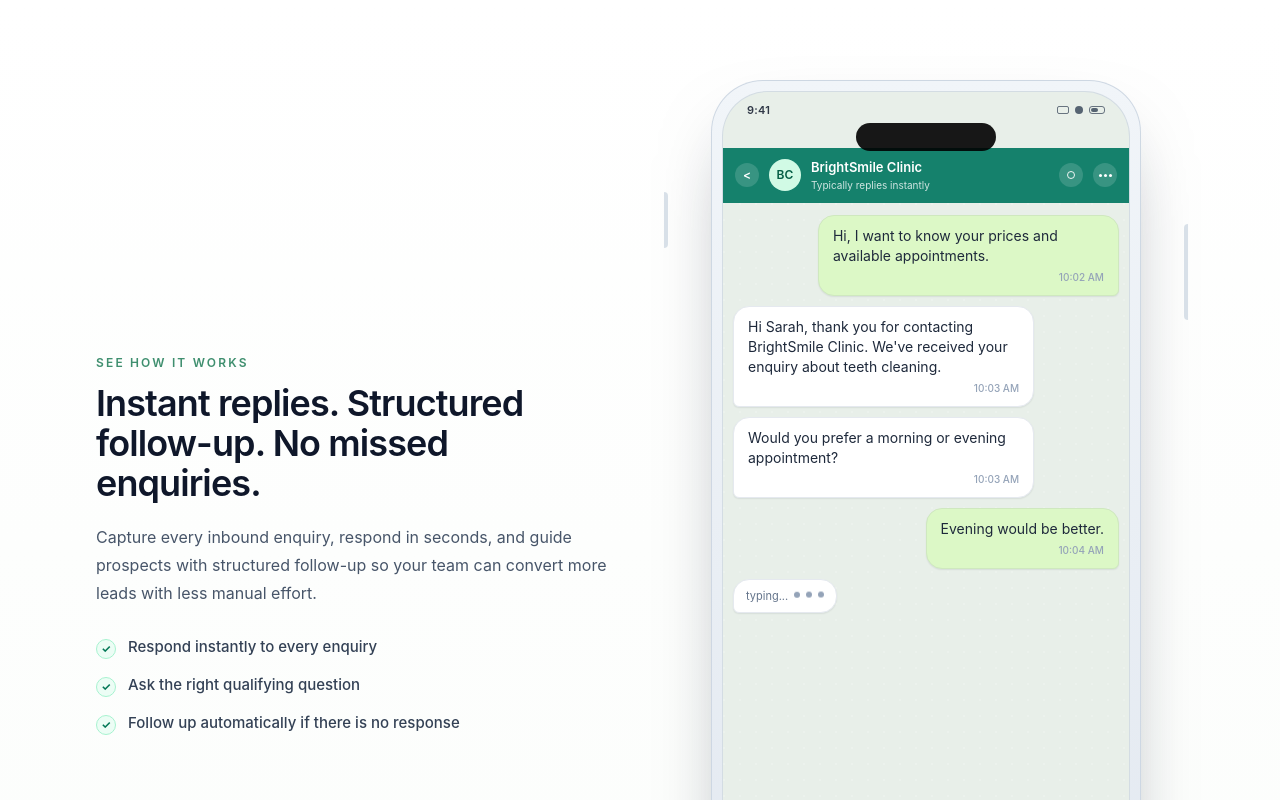
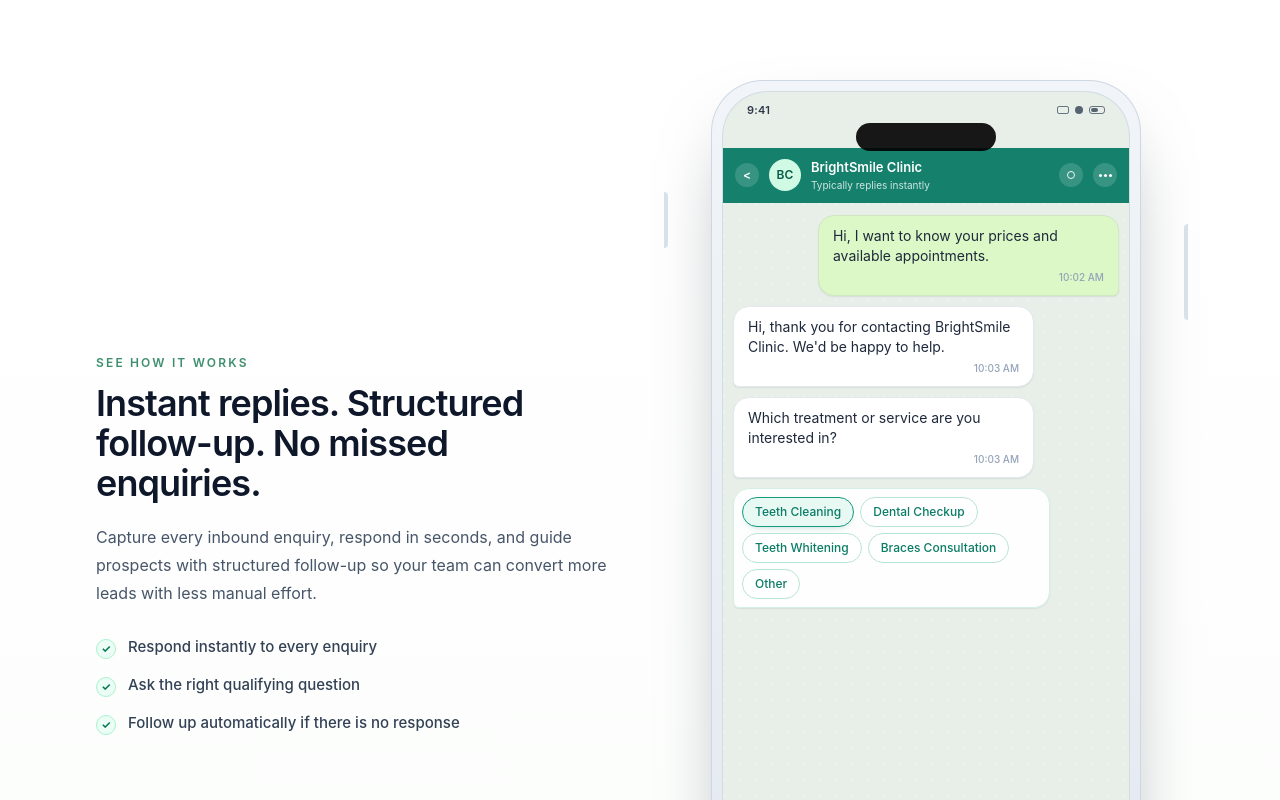
Before and after one commit to MeJacek2/WhatsApp-Automation, a Next.js app: page / in a window 1280 px wide. Shown: the top 800 px of the page. Built offline with nearby package versions, Linux system fonts and the light colour scheme.

Commit message:
Add simulated quick-reply chatbot flow in chat demo
Co-authored-by: JacekT <jacektoefy@gmail.com>

```diff
--- a/components/WhatsAppFlowDemo.tsx
+++ b/components/WhatsAppFlowDemo.tsx
@@ -4,8 +4,9 @@ import { useEffect, useMemo, useRef, useState } from 'react';
 
 type MessageSender = 'customer' | 'business';
 
-type ChatMessage = {
+type ChatTextStep = {
   id: string;
+  type: 'text';
   sender: MessageSender;
   text: string;
   timestamp: string;
@@ -21,9 +22,46 @@ type ChatMessage = {
   typingDurationMs?: number;
 };
 
-const DEFAULT_MESSAGES: ChatMessage[] = [
+type QuickReplyStep = {
+  id: string;
+  type: 'quick-replies';
+  sender: 'business';
+  options: string[];
+  /**
+   * Simulated selected option shown after a short delay.
+   */
+  autoSelectOption: string;
+  delayMs: number;
+  autoSelectDelayMs: number;
+  /**
+   * How long the selected state is shown before converting to customer bubble.
+   */
+  selectionHoldMs?: number;
+  selectedReplyTimestamp: string;
+};
+
+type ChatFlowStep = ChatTextStep | QuickReplyStep;
+type RenderedTextItem = {
+  kind: 'text';
+  id: string;
+  sender: MessageSender;
+  text: string;
+  timestamp: string;
+};
+
+type RenderedQuickRepliesItem = {
+  kind: 'quick-replies';
+  id: string;
+  options: string[];
+  selectedOption: string | null;
+};
+
+type RenderedChatItem = RenderedTextItem | RenderedQuickRepliesItem;
+
+const DEFAULT_FLOW_STEPS: ChatFlowStep[] = [
   {
     id: 'm1',
+    type: 'text',
     sender: 'customer',
     text: 'Hi, I want to know your prices and available appointments.',
     timestamp: '10:02 AM',
@@ -31,37 +69,71 @@ const DEFAULT_MESSAGES: ChatMessage[] = [
   },
   {
     id: 'm2',
+    type: 'text',
     sender: 'business',
-    text: "Hi Sarah, thank you for contacting BrightSmile Clinic. We've received your enquiry about teeth cleaning.",
+    text: "Hi, thank you for contacting BrightSmile Clinic. We'd be happy to help.",
     timestamp: '10:03 AM',
     delayMs: 700,
     showTypingBefore: true,
-    typingDurationMs: 1100,
+    typingDurationMs: 1050,
   },
   {
     id: 'm3',
+    type: 'text',
     sender: 'business',
-    text: 'Would you prefer a morning or evening appointment?',
+    text: 'Which treatment or service are you interested in?',
     timestamp: '10:03 AM',
-    delayMs: 750,
+    delayMs: 650,
     showTypingBefore: true,
-    typingDurationMs: 900,
+    typingDurationMs: 850,
+  },
+  {
+    id: 'q1',
+    type: 'quick-replies',
+    sender: 'business',
+    options: [
+      'Teeth Cleaning',
+      'Dental Checkup',
+      'Teeth Whitening',
+      'Braces Consultation',
+      'Other',
+    ],
+    autoSelectOption: 'Teeth Cleaning',
+    delayMs: 500,
+    autoSelectDelayMs: 1300,
+    selectionHoldMs: 550,
+    selectedReplyTimestamp: '10:04 AM',
   },
   {
     id: 'm4',
-    sender: 'customer',
-    text: 'Evening would be better.',
+    type: 'text',
+    sender: 'business',
+    text: 'Great. Would you prefer a morning or evening appointment?',
     timestamp: '10:04 AM',
-    delayMs: 900,
+    delayMs: 650,
+    showTypingBefore: true,
+    typingDurationMs: 800,
+  },
+  {
+    id: 'q2',
+    type: 'quick-replies',
+    sender: 'business',
+    options: ['Morning', 'Evening'],
+    autoSelectOption: 'Evening',
+    delayMs: 450,
+    autoSelectDelayMs: 1150,
+    selectionHoldMs: 500,
+    selectedReplyTimestamp: '10:05 AM',
   },
   {
     id: 'm5',
+    type: 'text',
     sender: 'business',
     text: 'Perfect. We still have a few evening slots this week. Would you like us to help you book one?',
-    timestamp: '10:04 AM',
-    delayMs: 850,
+    timestamp: '10:05 AM',
+    delayMs: 650,
     showTypingBefore: true,
-    typingDurationMs: 1000,
+    typingDurationMs: 950,
   },
 ];
 
@@ -76,14 +148,14 @@ type WhatsAppFlowDemoProps = {
   description?: string;
   bullets?: string[];
   /**
-   * Edit this array to customize the message sequence for your own funnel.
+   * Edit this array to customize the chatbot conversation flow.
    */
-  messages?: ChatMessage[];
+  flowSteps?: ChatFlowStep[];
   className?: string;
 };
 
 type ChatBubbleProps = {
-  message: ChatMessage;
+  message: RenderedTextItem;
 };
 
 function ChatBubble({ message }: ChatBubbleProps) {
@@ -115,6 +187,50 @@ function ChatBubble({ message }: ChatBubbleProps) {
   );
 }
 
+type QuickReplyOptionsProps = {
+  item: RenderedQuickRepliesItem;
+};
+
+function QuickReplyOptions({ item }: QuickReplyOptionsProps) {
+  const [isVisible, setIsVisible] = useState(false);
+
+  useEffect(() => {
+    const timer = window.setTimeout(() => setIsVisible(true), 20);
+    return () => window.clearTimeout(timer);
+  }, []);
+
+  return (
+    <div className="flex justify-start">
+      <div
+        className={`max-w-[88%] rounded-2xl rounded-bl-md border border-[#d6efe6] bg-white/95 p-2 shadow-[0_1px_1.5px_rgba(15,23,42,0.08)] transition-all duration-500 ease-[cubic-bezier(0.22,1,0.36,1)] sm:max-w-[82%] ${
+          isVisible ? 'translate-y-0 opacity-100' : 'translate-y-2 opacity-0'
+        }`}
+      >
+        <div className="flex flex-wrap gap-1.5">
+          {item.options.map((option) => {
+            const isSelected = item.selectedOption === option;
+            return (
+              <button
+                key={option}
+                type="button"
+                disabled
+                className={`rounded-full border px-3 py-1.5 text-[11px] font-medium transition-all sm:text-xs ${
+                  isSelected
+                    ? 'border-[#159a7d] bg-[#e8f8f2] text-[#0a7c66] shadow-[0_3px_10px_-6px_rgba(10,124,102,0.55)]'
+                    : 'border-[#b8e4d6] bg-white text-[#0a7c66]'
+                }`}
+                aria-label={isSelected ? `${option} selected` : option}
+              >
+                {option}
+              </button>
+            );
+          })}
+        </div>
+      </div>
+    </div>
+  );
+}
+
 /**
  * Minimal in-file viewport hook to start the chat animation only once
  * when the component enters the viewport.
@@ -123,7 +239,6 @@ function useInViewOnce<T extends HTMLElement>(
   options: IntersectionObserverInit = { threshold: 0.35 }
 ) {
   const ref = useRef<T | null>(null);
-  const [isInView, setIsInView] = useState(false);
   const [hasTriggered, setHasTriggered] = useState(false);
 
   useEffect(() => {
@@ -134,7 +249,6 @@ function useInViewOnce<T extends HTMLElement>(
       const [entry] = entries;
       if (!entry) return;
       if (entry.isIntersecting) {
-        setIsInView(true);
         setHasTriggered(true);
         observer.disconnect();
       }
@@ -144,7 +258,7 @@ function useInViewOnce<T extends HTMLElement>(
     return () => observer.disconnect();
   }, [hasTriggered, options]);
 
-  return { ref, isInView, hasTriggered };
+  return { ref, hasTriggered };
 }
 
 function getInitials(value: string) {
@@ -167,51 +281,96 @@ export default function WhatsAppFlowDemo({
     'Ask the right qualifying question',
     'Follow up automatically if there is no response',
   ],
-  messages = DEFAULT_MESSAGES,
+  flowSteps = DEFAULT_FLOW_STEPS,
   className = '',
 }: WhatsAppFlowDemoProps) {
   const { ref, hasTriggered } = useInViewOnce<HTMLDivElement>({
     threshold: 0.3,
   });
 
-  const [visibleCount, setVisibleCount] = useState(0);
+  const [renderedItems, setRenderedItems] = useState<RenderedChatItem[]>([]);
   const [typingSender, setTypingSender] = useState<MessageSender | null>(null);
-
-  const safeMessages = useMemo(() => messages ?? DEFAULT_MESSAGES, [messages]);
+  const safeFlowSteps = useMemo(() => flowSteps ?? DEFAULT_FLOW_STEPS, [flowSteps]);
   const businessInitials = useMemo(() => getInitials(businessName), [businessName]);
 
   useEffect(() => {
     if (!hasTriggered) return;
-    if (!safeMessages.length) return;
+    if (!safeFlowSteps.length) return;
 
     let isCancelled = false;
     const timers: number[] = [];
 
+    const wait = (ms: number) =>
+      new Promise<void>((resolve) => {
+        const timer = window.setTimeout(resolve, ms);
+        timers.push(timer);
+      });
+
     const runSequence = async () => {
-      for (let index = 0; index < safeMessages.length; index += 1) {
-        const current = safeMessages[index];
+      for (let index = 0; index < safeFlowSteps.length; index += 1) {
+        const current = safeFlowSteps[index];
         if (!current || isCancelled) return;
 
-        await new Promise<void>((resolve) => {
-          const waitTimer = window.setTimeout(resolve, current.delayMs);
-          timers.push(waitTimer);
-        });
+        await wait(current.delayMs);
         if (isCancelled) return;
 
-        if (current.showTypingBefore && current.sender === 'business') {
-          setTypingSender('business');
-          await new Promise<void>((resolve) => {
-            const typingTimer = window.setTimeout(
-              resolve,
-              current.typingDurationMs ?? 900
-            );
-            timers.push(typingTimer);
-          });
-          if (isCancelled) return;
-          setTypingSender(null);
+        if (current.type === 'text') {
+          if (current.showTypingBefore && current.sender === 'business') {
+            setTypingSender('business');
+            await wait(current.typingDurationMs ?? 900);
+            if (isCancelled) return;
+            setTypingSender(null);
+          }
+
+          setRenderedItems((prev) => [
+            ...prev,
+            {
+              kind: 'text',
+              id: current.id,
+              sender: current.sender,
+              text: current.text,
+              timestamp: current.timestamp,
+            },
+          ]);
+          continue;
         }
 
-        setVisibleCount((prev) => Math.min(prev + 1, safeMessages.length));
+        setRenderedItems((prev) => [
+          ...prev,
+          {
+            kind: 'quick-replies',
+            id: current.id,
+            options: current.options,
+            selectedOption: null,
+          },
+        ]);
+
+        await wait(current.autoSelectDelayMs);
+        if (isCancelled) return;
+
+        setRenderedItems((prev) =>
+          prev.map((item) =>
+            item.kind === 'quick-replies' && item.id === current.id
+              ? { ...item, selectedOption: current.autoSelectOption }
+              : item
+          )
+        );
+
+        await wait(current.selectionHoldMs ?? 500);
+        if (isCancelled) return;
+
+        setRenderedItems((prev) => [
+          ...prev.filter(
+            (item) => !(item.kind === 'quick-replies' && item.id === current.id)
+          ),
+          {
+            kind: 'text',
+            id: `${current.id}-selected`,
+            sender: 'customer',
+            text: current.autoSelectOption,
+            timestamp: current.selectedReplyTimestamp,
+          },
+        ]);
       }
     };
 
@@ -221,9 +380,7 @@ export default function WhatsAppFlowDemo({
       isCancelled = true;
       timers.forEach((timer) => window.clearTimeout(timer));
     };
-  }, [hasTriggered, safeMessages]);
-
-  const renderedMessages = safeMessages.slice(0, visibleCount);
+  }, [hasTriggered, safeFlowSteps]);
 
   return (
     <section
@@ -303,9 +460,13 @@ export default function WhatsAppFlowDemo({
                   <div className="relative flex-1 overflow-hidden px-2.5 py-3">
                     <div className="absolute inset-0 bg-[radial-gradient(circle_at_1px_1px,rgba(255,255,255,0.65)_1px,transparent_0)] [background-size:16px_16px] opacity-30" />
                     <div className="relative flex h-full flex-col gap-2.5">
-                      {renderedMessages.map((message) => (
-                        <ChatBubble key={message.id} message={message} />
-                      ))}
+                      {renderedItems.map((item) =>
+                        item.kind === 'text' ? (
+                          <ChatBubble key={item.id} message={item} />
+                        ) : (
+                          <QuickReplyOptions key={item.id} item={item} />
+                        )
+                      )}
 
                       {typingSender === 'business' && (
                         <div className="flex translate-y-0 justify-start opacity-100 transition-all duration-300 ease-out">
```
